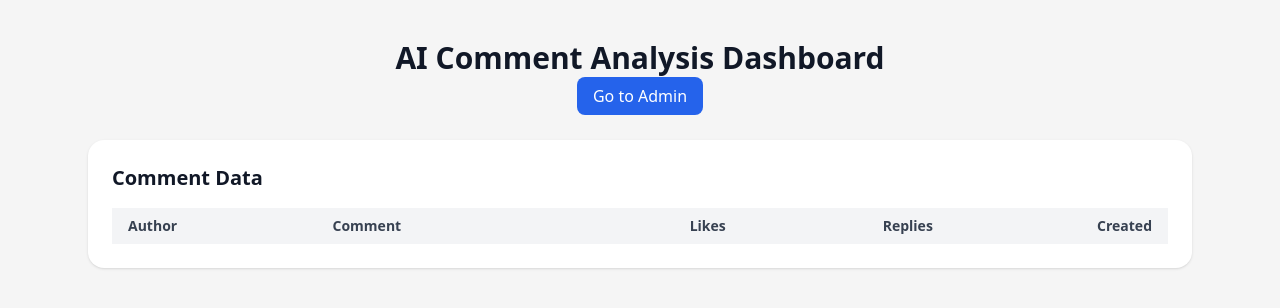
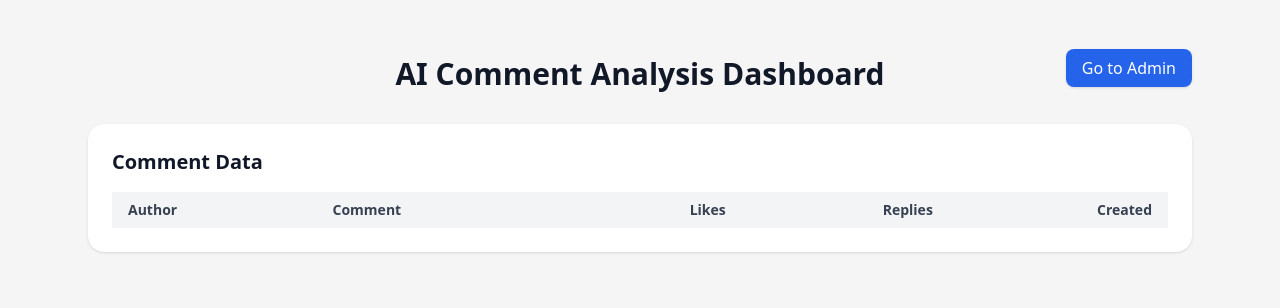
Before and after one commit to t-sasaki1124/django_ai_dashboard, a Django app: page / in a window 1280 px wide. Shown: the top 308 px of the page. Run offline with Django 4.2, Linux system fonts and the light colour scheme; data that the repository does not hold is empty; some libraries are stand-ins or nearby versions.

Commit message:
Move 'Go to Admin' button to top-right

```diff
--- a/myapp/templates/index.html
+++ b/myapp/templates/index.html
@@ -11,12 +11,21 @@
   </head>
   <body class="text-gray-900">
     <div class="max-w-6xl mx-auto py-10 px-6">
-      <header class="mb-8 text-center">
-        <h1 class="text-3xl font-bold mb-2">AI Comment Analysis Dashboard</h1>
-        <a href="/admin/" class="px-4 py-2 bg-blue-600 text-white rounded-lg hover:bg-blue-700 transition">
-          Go to Admin
-        </a>
-      </header>
+        <header class="mb-8 relative">
+            <!-- Go to Admin ボタンを右上に配置 -->
+            <div class="absolute top-0 right-0">
+              <a href="/admin/"
+                 class="px-4 py-2 bg-blue-600 text-white rounded-lg shadow hover:bg-blue-700 transition">
+                Go to Admin
+              </a>
+            </div>
+
+            <!-- タイトル中央配置 -->
+            <h1 class="text-3xl font-bold text-center mt-4">
+              AI Comment Analysis Dashboard
+            </h1>
+          </header>
+
 
       {% if graphic %}
       <div class="flex justify-center mb-10">
```
